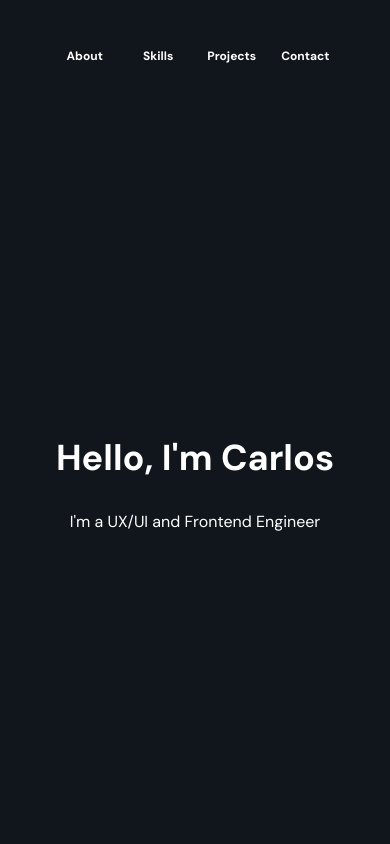
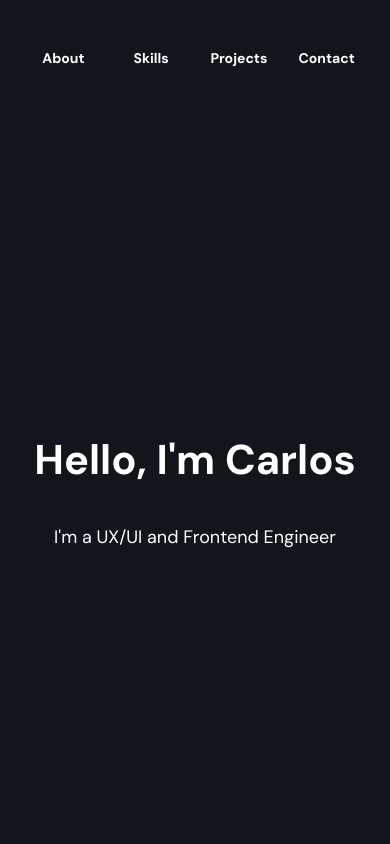
Before and after one commit to burleydev/burley-pf, a React (Vite) app: page / in a window 390 px wide. Shown: the top 844 px of the page. Built offline with nearby package versions, Linux system fonts and the light colour scheme.

Commit message:
fixed mobile view for 320px

```diff
--- a/src/components/about.jsx
+++ b/src/components/about.jsx
@@ -4,7 +4,7 @@ import Profile from '../assets/profile.png';
 
 const About = () => (
 <div id='about' className='h-screen xs:h-auto'>
-  <div className='grid h-full lg:px-[10rem] lg:py-[5rem] lg:grid-cols-5 xs:grid-cols-1 xs:px-[4rem]'>
+  <div className='grid h-full md:px-[10rem] sm:py-[5rem] lg:grid-cols-5 xs:grid-cols-1 xs:px-[4rem]'>
     <div className='profile col-span-2 flex'>
     <img src={Profile} alt='Carlos Borrega' className='object-cover' />
 
--- a/src/components/contact.jsx
+++ b/src/components/contact.jsx
@@ -11,7 +11,7 @@ const Contact = () => {
   return (
     <div id="contact" className="h-screen flex flex-col items-center justify-center">
       <h3 className="mb-[8rem] font-bold text-white md:text-4xl xs:text-3xl">Contact</h3>
-      <div data-aos="fade-up" className="grid gap-[6rem] xs:grid-cols-1 md:grid-cols-3">
+      <div data-aos="fade-up" className="grid gap-[6rem] md:grid-cols-1">
         {links.map(({ href, label }) => (
           <div key={label} className="flex justify-center">
             <a className="font-bold text-white md:text-3xl xs:text-2xl" href={href} target="_blank" rel="noopener noreferrer">
--- a/src/components/home.jsx
+++ b/src/components/home.jsx
@@ -3,10 +3,10 @@ import '../index.css';
 
 const Home = () => (
   <div className="flex flex-col items-center justify-center h-screen">
-    <h1 className="text-white font-bold my-4 lg:text-7xl md:text-6xl sm:text-5xl xs:text-4xl" data-aos="fade-up">
+    <h1 className="text-white font-bold my-4 md:text-7xl sm:text-6xl xs:text-[2.6rem]" data-aos="fade-up">
       Hello, I'm Carlos
     </h1>
-    <h2 className="my-4 text-white lg:text-2xl md:text-xl sm:text-lg xs:text-md" data-aos="fade-up" data-aos-delay="600">
+    <h2 className="my-4 text-white md:text-2xl sm:text-xl xs:text-lg" data-aos="fade-up" data-aos-delay="600">
       I'm a UX/UI and Frontend Engineer
     </h2>
   </div>
--- a/src/components/navbar.jsx
+++ b/src/components/navbar.jsx
@@ -3,7 +3,7 @@ import '../index.css'
 
 const Navbar = () => {
   return (
-    <div className='grid grid-cols-4 text-center text-white font-bold mt-[3rem] mx-[12rem] lg:text-md md:text-sm xs:text-xs xs:mx-[3rem]'>
+    <div className='grid grid-cols-4 text-center text-white font-bold mt-[3rem] mx-[5%] md:text-lg sm:text-md xs:text-sm'>
     <a href='#about'>About</a>
     <a href='#skills'>Skills</a>
     <a href='#projects'>Projects</a>
--- a/src/components/skills.jsx
+++ b/src/components/skills.jsx
@@ -13,9 +13,9 @@ const skills = [
 ];
 
 const Skills = () => (
-  <div id='skills' className='flex flex-col items-center justify-center h-screen'>
-    <h3 className='mb-[8rem] font-bold text-white md:text-4xl xs:text-3xl'>My Skills</h3>
-    <div className='grid gap-x-[5rem] gap-y-[3rem] md:grid-cols-4 xs:grid-cols-2' data-aos='fade-up'>
+  <div id='skills' className='flex flex-col items-center justify-center h-screen md:h-auto'>
+    <h3 className='mb-[8rem] font-bold text-white md:text-4xl xs:mt-[9rem] xs:text-3xl'>My Skills</h3>
+    <div className='grid gap-x-[5rem] gap-y-[3rem] xs:grid-cols-2' data-aos='fade-up'>
       {skills.map(skill => (
         <div key={skill.name} className='text-white text-center'>
           <i className={`fa-brands ${skill.icon} icon md:text-7xl xs:text-4xl`}></i>
--- a/tailwind.config.js
+++ b/tailwind.config.js
@@ -7,7 +7,7 @@ export default {
   theme: {
     extend: {
       screens: {
-        xs: '360px',  // Custom breakpoint for widths 450px and smaller
+        xs: '320px',
       },
     },
   },
```
